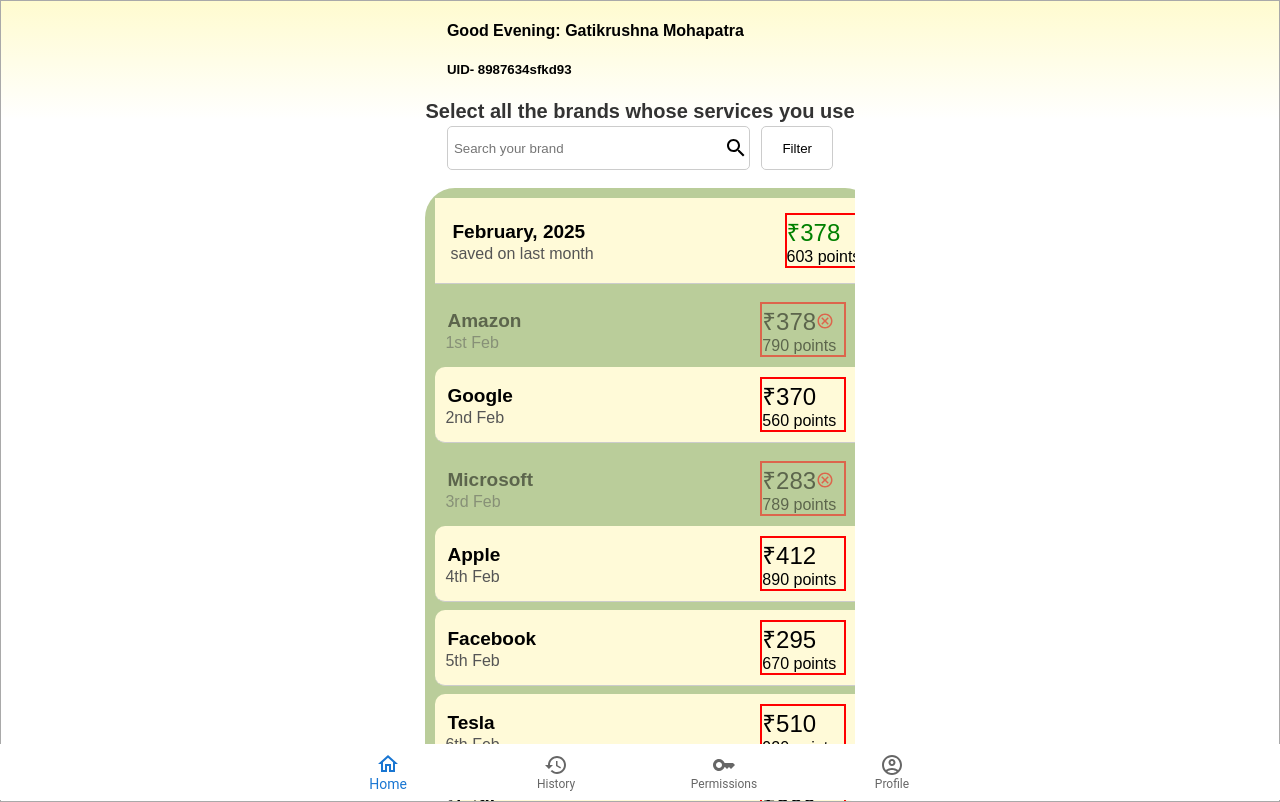
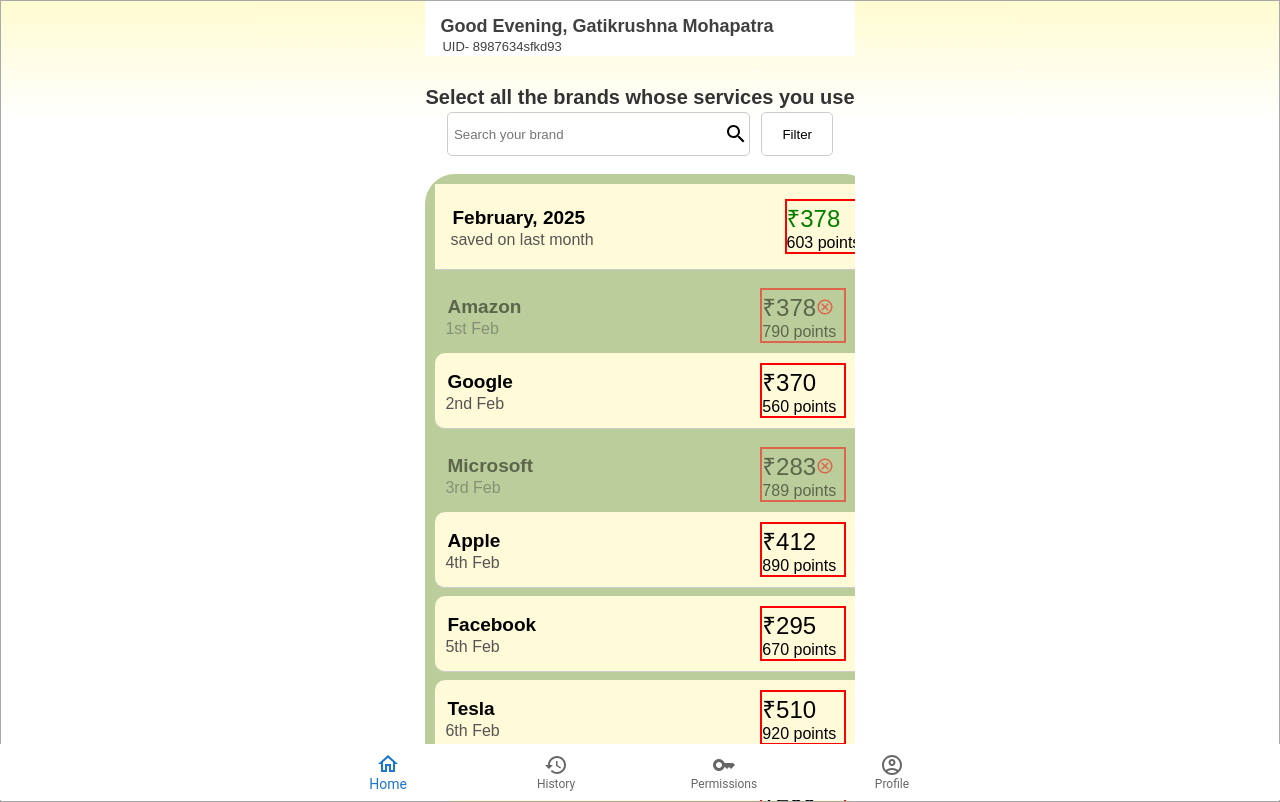
Before and after one commit to harshkhandelwal97/finkonomics, a React (Vite) app in the folder frontend/: page /history in a window 1280 px wide. Built offline with nearby package versions, Linux system fonts and the light colour scheme.

Commit message:
feat-[ui]-header file modified

```diff
--- a/frontend/src/components/Header1.tsx
+++ b/frontend/src/components/Header1.tsx
@@ -2,11 +2,9 @@
 
 const Header1 = () => {
   return (
-    <div >
-      <div className="header-box">
-        <h4>Good Evening: Gatikrushna Mohapatra</h4>
-        <h5>UID- 8987634sfkd93</h5>
-      </div>
+    <div className="header-box">
+      <div className="greeting-name">Good Evening, Gatikrushna Mohapatra</div>
+      <div className="uidno">UID- 8987634sfkd93</div>
     </div>
   );
 };
--- a/frontend/src/styles/header.css
+++ b/frontend/src/styles/header.css
@@ -1,7 +1,28 @@
 .header-box
 {
-  height: 6vh;
+
+  /* border: 2px solid red; */
   width: 100%;
-  margin-left: 5%;
-  margin-top: 0px;
+  background-color: white;
+  /* border: 2px solid red; */
+
+  padding: 15px 0px 0px 15px;
+  position: sticky;
+  top: 0;
+  z-index: 999;
 }
+
+.uidno
+{
+  font-size: small;
+  color: #404040;
+  margin: 2px;
+
+}
+
+.greeting-name
+{
+  font-size: large;
+  font-weight: bold;
+  color: #404040;
+}
```
